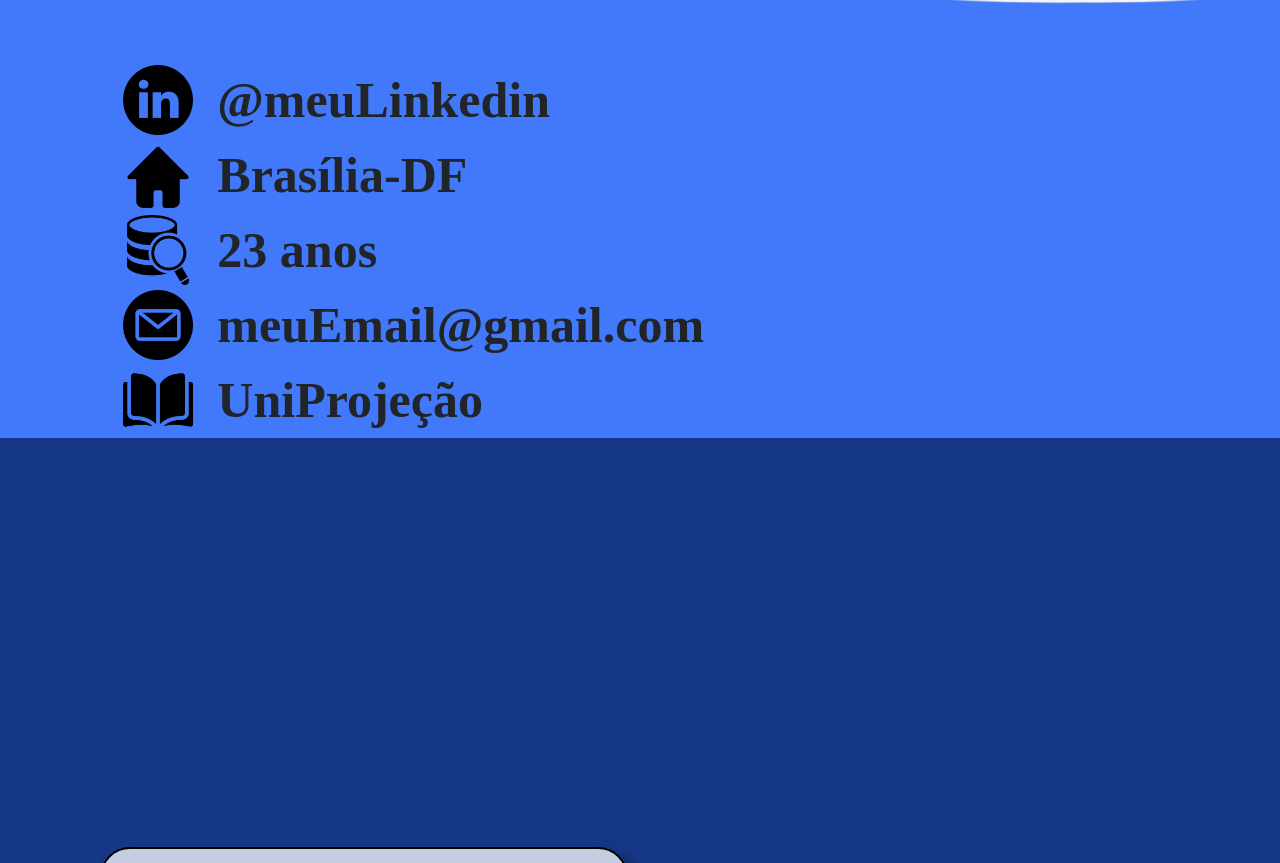
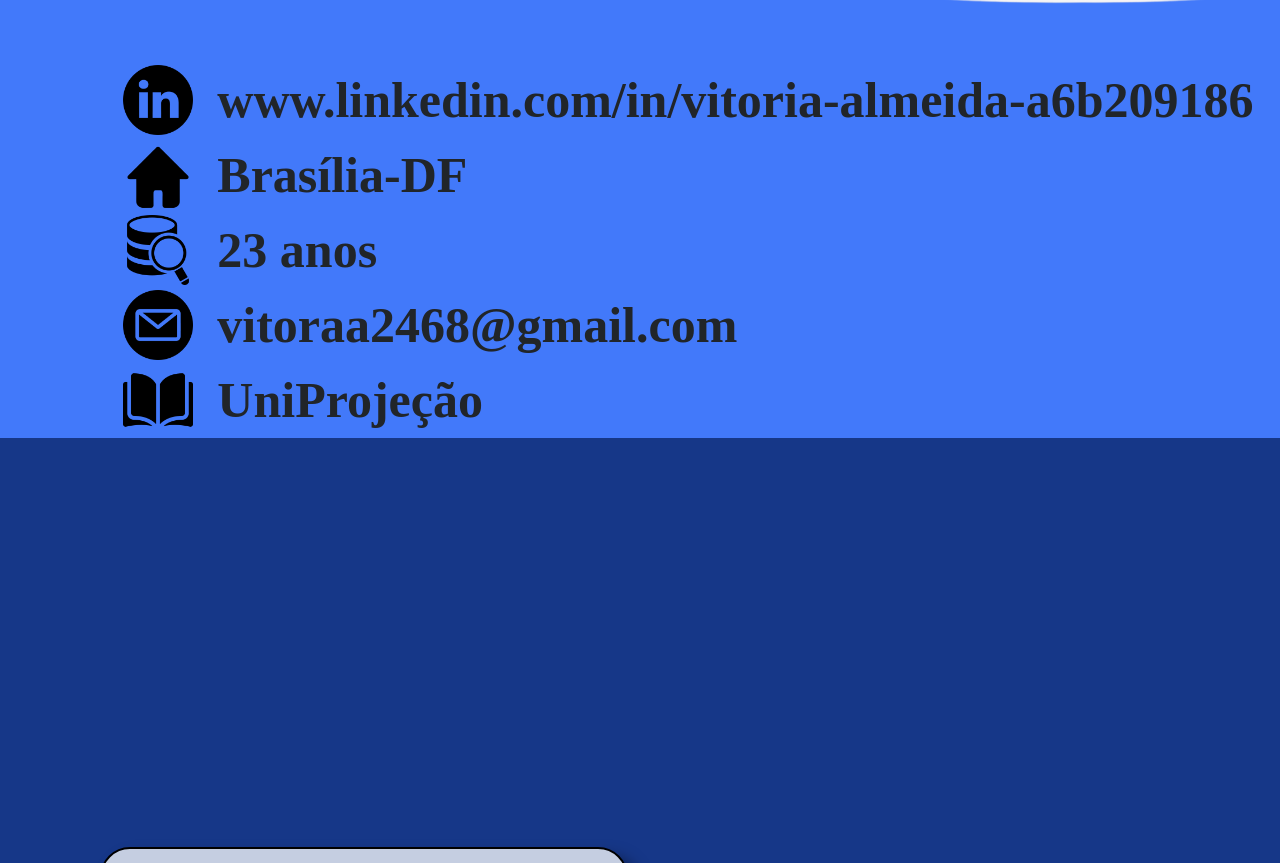
Before and after one commit to Vivimsa/PortfolioPessoal, a plain HTML site: page index.html in a window 1280 px wide. Shown: the part 1246-2109 px from the top of the page. Drawn offline with nearby package versions, Linux system fonts and the light colour scheme; a web font is replaced by a local one.

Commit message:
alteração email e  linkedin

```diff
--- a/index.html
+++ b/index.html
@@ -82,7 +82,7 @@
         </div>
 
         <div class="col-md-10">
-            <p class="dados">@meuLinkedin</p>
+            <p class="dados">www.linkedin.com/in/vitoria-almeida-a6b209186</p>
         </div>
         <div class="col-md-2 d-flex justify-content-end">
             <img src="img/house.png" alt="" class="icon-size">
@@ -100,7 +100,7 @@
             <img src="img/email.png" alt="" class="icon-size">
         </div>
         <div class="col-md-10">
-            <p class="dados">meuEmail@gmail.com</p>
+            <p class="dados">vitoraa2468@gmail.com</p>
         </div>
         <div class="col-md-2 d-flex justify-content-end">
             <img src="img/livro.png" alt="" class="icon-size">
```
